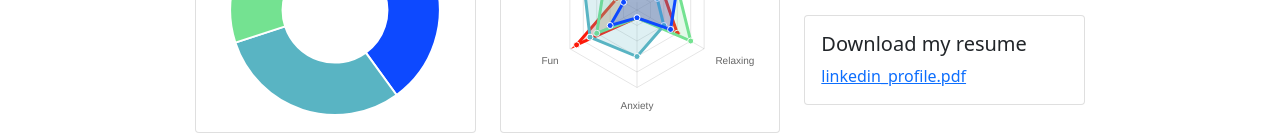
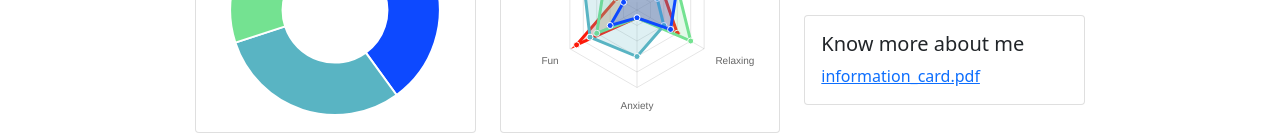
Before and after one commit to FortyIX/fortyix.github.io, an Eleventy site: page index.html in a window 1280 px wide. Shown: the part 1302-1439 px from the top of the page. Built offline with nearby package versions, Linux system fonts and the light colour scheme; Eleventy itself is replaced by a stand-in of ours; files that its build step writes are made by us from their sources; a small style sheet from the web is missing.

Commit message:
added information card

```diff
--- a/index.html
+++ b/index.html
@@ -159,9 +159,9 @@
 
 							<div class="card vertical-info-card">
 								<div class="card-body">
-									<h5 class="card-title">Download my resume</h5>
-									<a href="./resrouces/linkedin_profile.pdf"
-										>linkedin_profile.pdf</a>
+									<h5 class="card-title">Know more about me</h5>
+									<a href="./resrouces/information_card.pdf"
+										>information_card.pdf</a>
 								</div>
 							</div>
 						</div>
```
Also changed, not shown: 3 other files.
